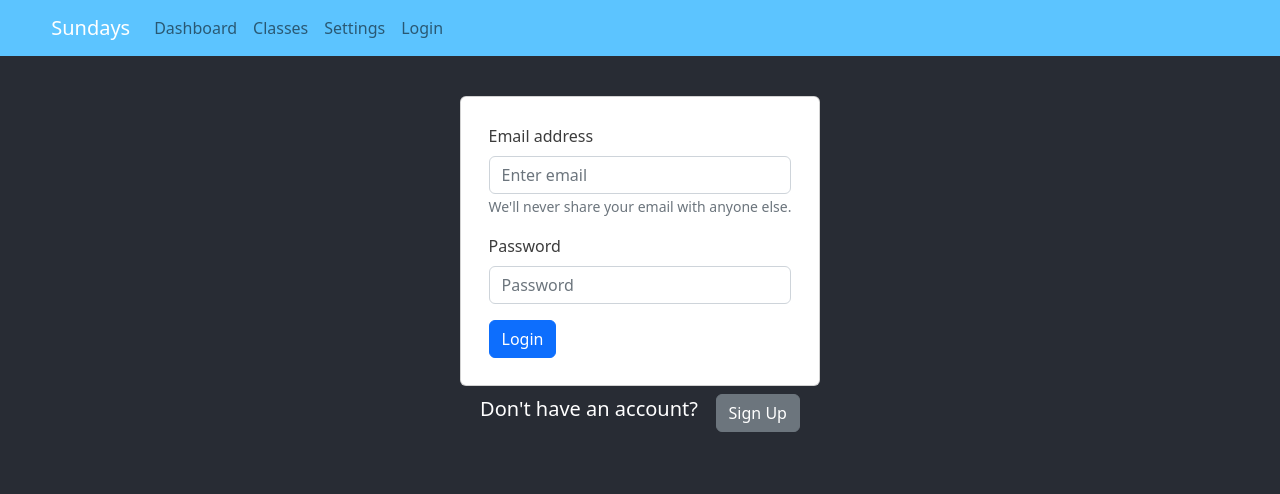
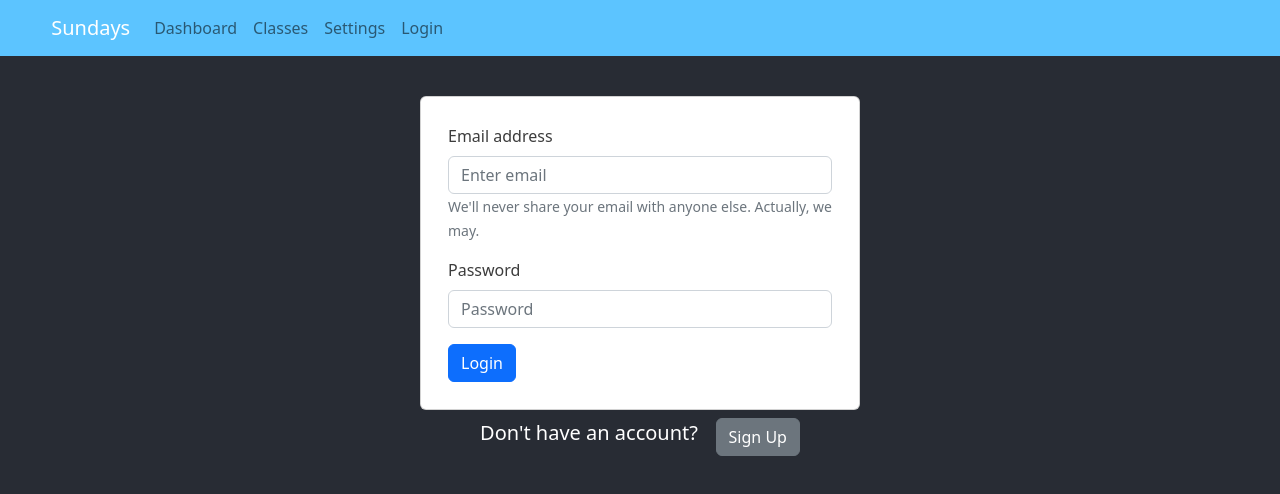
Before and after one commit to collinm10/Sundays-Frontend, a React (Create React App) app: page / in a window 1280 px wide. Shown: the top 494 px of the page. Built offline with nearby package versions, Linux system fonts and the light colour scheme.

Commit message:
Update Login.js

```diff
--- a/src/Components/Login.js
+++ b/src/Components/Login.js
@@ -39,14 +39,14 @@ export default function Login() {
                 <Card className="padding m-top">
                     <Form onSubmit={(event) => {
                             const userToken = login(email, password);
-                            userToken.then((data) => {if(userToken == -1)return; setToken(data);});
+                            userToken.then((data) => {if(data == -1)return; setToken(data);});
                         }
                     }>
                         <Form.Group className="mb-3 text-boxes" controlId="formBasicEmail">
                             <Form.Label className="login-text">Email address</Form.Label>
                             <Form.Control type="email" placeholder="Enter email" onChange={e => setEmail(e.target.value)} />
                             <Form.Text className="text-muted">
-                            We'll never share your email with anyone else.
+                            We'll never share your email with anyone else. Actually, we may.
                             </Form.Text>
                         </Form.Group>
 
```
